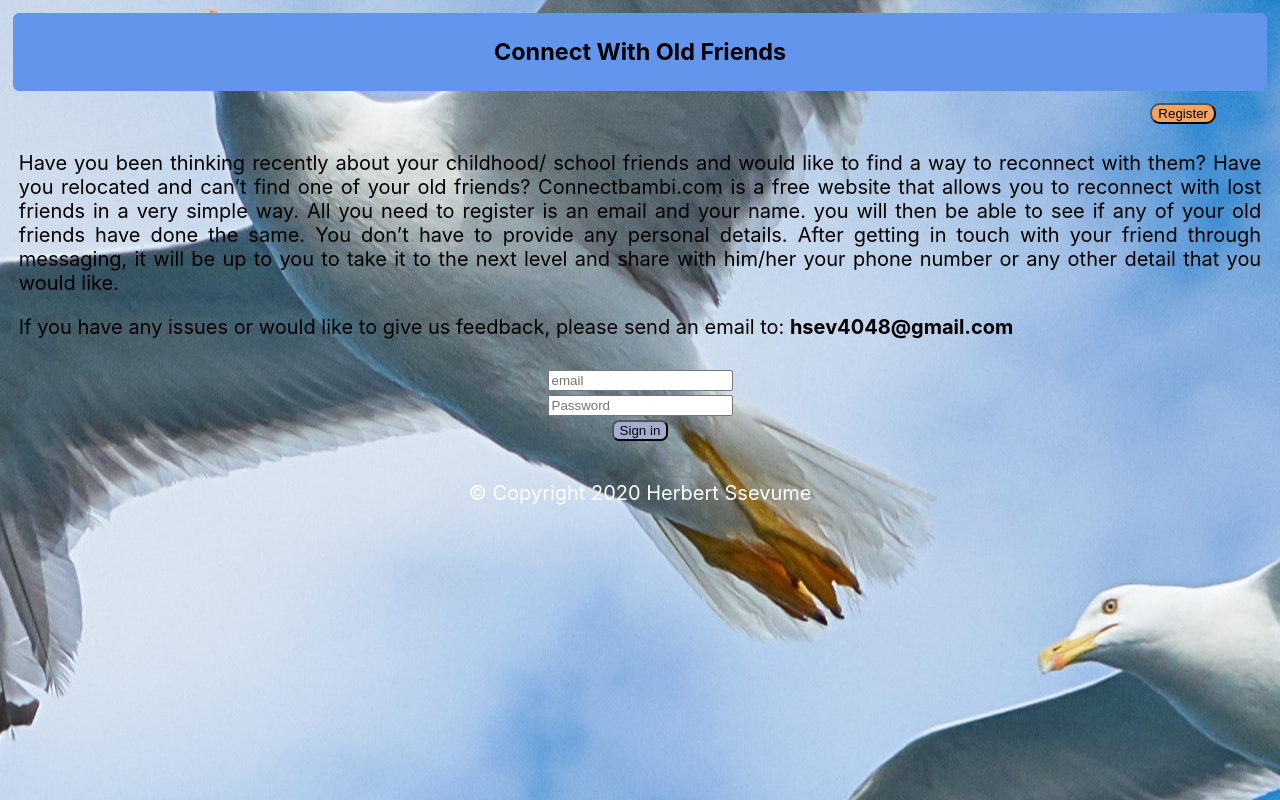
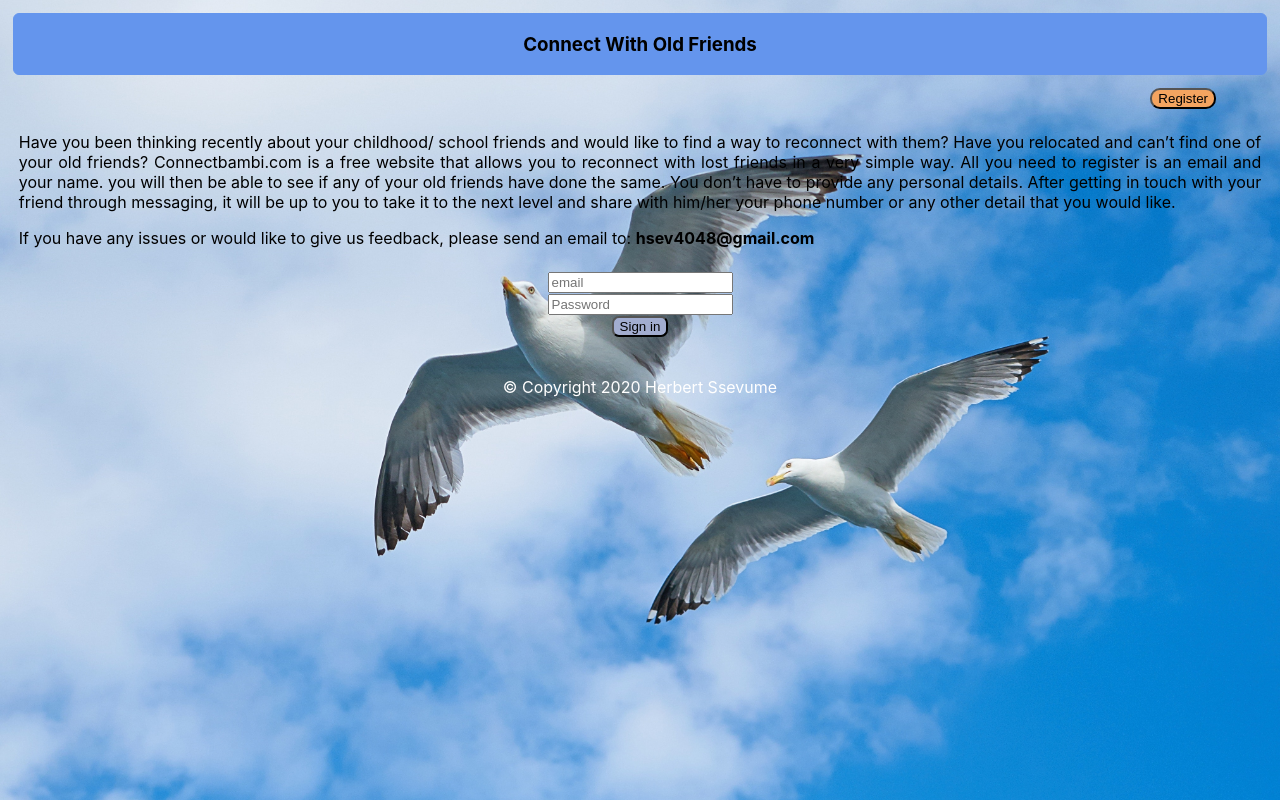
Before and after one commit to Herbertbhs02/bambi, a React (Create React App) app: page / in a window 1280 px wide. Built offline with nearby package versions, Linux system fonts and the light colour scheme.

Commit message:
background image cover

```diff
--- a/src/App.css
+++ b/src/App.css
@@ -6,8 +6,7 @@ body{
   background-image: url(../src/Assets/air-animal.jpg);
   background-position: center;
   background-attachment: fixed;
-  background-size: auto;
-  font-size: 20px
+  background-size: cover
 
 }
 
@@ -15,4 +14,6 @@ body{
 /*background-color:#849bab
 
 
+  background-size: auto;
+  font-size: 20px
 */
```
